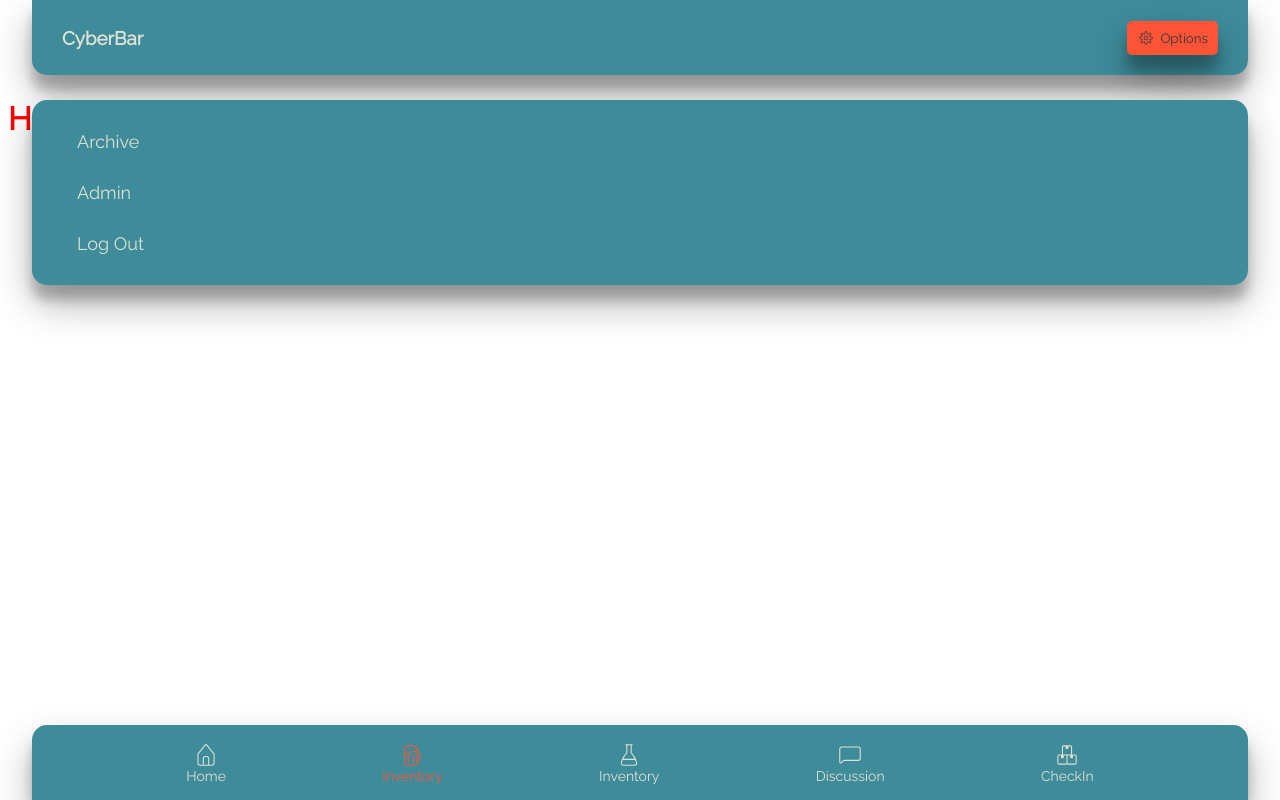
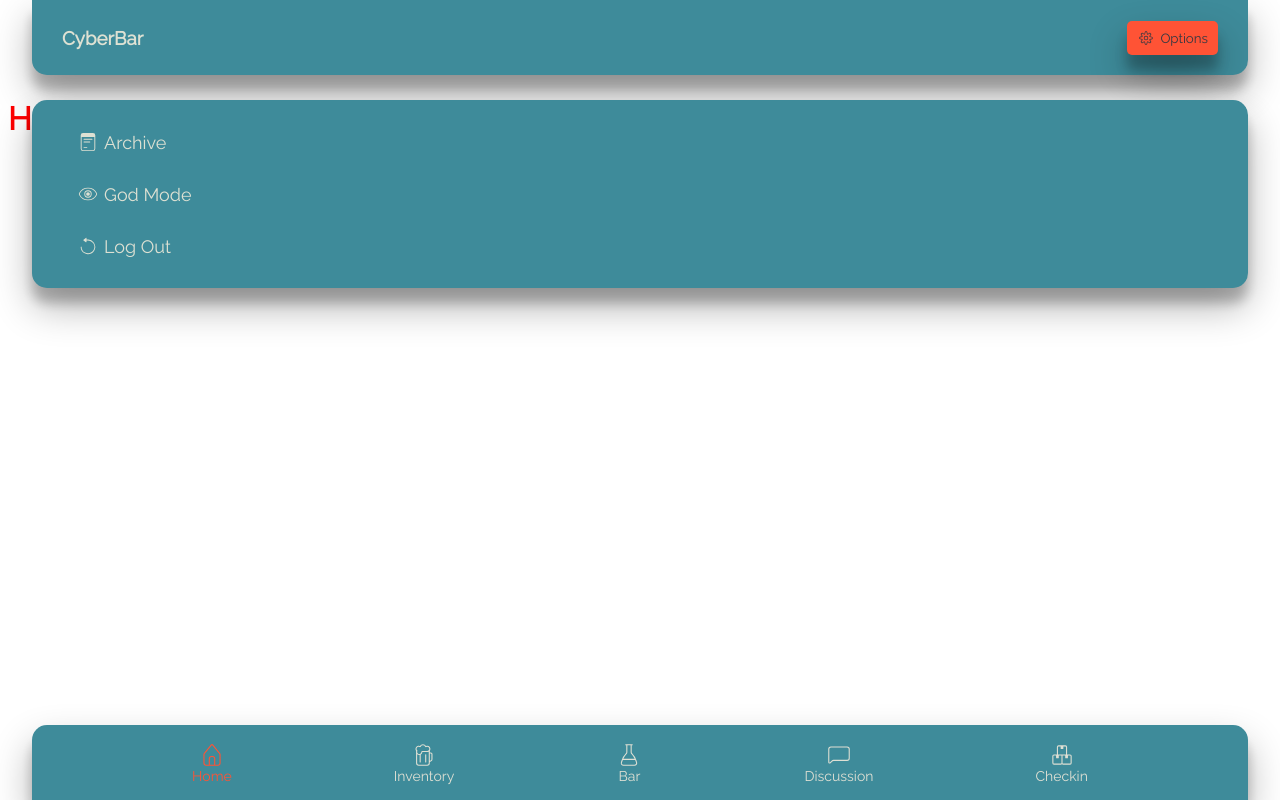
Before and after one commit to FilipDimi/cyber-bar, a React (Create React App) app: page / in a window 1280 px wide. Both pictures are taken after a click on the button "Options". Built offline with nearby package versions, Linux system fonts and the light colour scheme.

Commit message:
Navbar active link is working

```diff
--- a/src/App.js
+++ b/src/App.js
@@ -12,20 +12,20 @@ import CheckInScreen from "./screens/CheckInScreen";
 import Header from "./components/UI/Header";
 
 function App() {
-  const [activePage, setActivePage] = useState("Home");
+  const [activePage, setActivePage] = useState("");
 
   return (
     <Router>
       <Header />
       <Routes>
-        <Route path="/" element={<Homepage />} />
-        <Route path="inventory/" element={<InventoryScreen />} />
-        <Route path="bar/" element={<MenuScreen />} />
-        <Route path="discussion" element={<DiscussionScreen />} />
-        <Route path="checkin/" element={<CheckInScreen />} />
+        <Route path="/" element={<Homepage setCurPage={setActivePage} />} />
+        <Route path="inventory/" element={<InventoryScreen setCurPage={setActivePage} />} />
+        <Route path="bar/" element={<MenuScreen setCurPage={setActivePage} />} />
+        <Route path="discussion" element={<DiscussionScreen setCurPage={setActivePage} />} />
+        <Route path="checkin/" element={<CheckInScreen setCurPage={setActivePage} />} />
         <Route path="*" element={<ErrorPage />} />
       </Routes>
-      <Footer />
+      <Footer actPage={activePage} />
     </Router>
   );
 }
--- a/src/components/BigContainers/Footer.js
+++ b/src/components/BigContainers/Footer.js
@@ -1,12 +1,11 @@
 import React from "react";
 
 import styles from "./Footer.module.css";
-import { colors } from "../../common/companySpecific";
 import NavBar from "../UI/NavBar";
 
-const Footer = () => {
+const Footer = (props) => {
   return (
-    <NavBar />
+    <NavBar activePage={props.actPage} />
   );
 };
 
--- a/src/components/UI/Header.js
+++ b/src/components/UI/Header.js
@@ -1,5 +1,5 @@
 import React, { useState } from "react";
-import { CiSettings } from "react-icons/ci";
+import { CiSettings, CiMemoPad, CiRead, CiUndo } from "react-icons/ci";
 import styles from "./Header.module.css";
 
 const Header = () => {
@@ -32,9 +32,9 @@ const Header = () => {
         <div className={styles.optionsContainer}>
           <div className={styles.optionsListContainer}>
             <ul style={{ listStyleType: "none" }}>
-              <li className={styles.liStyle}>Archive</li>
-              <li className={styles.liStyle}>Admin</li>
-              <li className={styles.liStyle}>Log Out</li>
+              <li className={styles.liStyle}><CiMemoPad size={22} style={{ marginRight: 5 }} /> Archive</li>
+              <li className={styles.liStyle}><CiRead size={22} style={{ marginRight: 5 }} /> God Mode</li>
+              <li className={styles.liStyle}><CiUndo size={22} style={{ marginRight: 5 }} /> Log Out</li>
             </ul>
           </div>
         </div>
--- a/src/components/UI/Header.module.css
+++ b/src/components/UI/Header.module.css
@@ -74,6 +74,8 @@ h3 {
   padding: 15px 0px;
   margin-right: 25px;
   padding-left: 5px;
+  display: flex;
+  align-items: center;
 }
 
 .liStyle:hover {
--- a/src/components/UI/NavBar.js
+++ b/src/components/UI/NavBar.js
@@ -9,46 +9,75 @@ import {
 } from "react-icons/ci";
 import styles from "./NavBar.module.css";
 
-const NavBar = () => {
+const CustomNavLink = (props) => {
+  return (
+    <Link to={props.link} className={styles.linkContainer}>
+      {props.activeLink === props.compareLink ? (
+        <div className={styles.navBarTabVContainer}>
+          {props.activeIcon}
+          <span style={{ color: "#FF5335", fontSize: 14 }}>{props.name}</span>
+        </div>
+      ) : (
+        <div className={styles.navBarTabVContainer}>
+          {props.inactiveIcon}
+          <span style={{ color: "#DFE0D4", fontSize: 14 }}>{props.name}</span>
+        </div>
+      )}
+    </Link>
+  );
+};
+
+const NavBar = (props) => {
+  console.log(props.activePage);
   return (
     <>
       <div className={styles.navBarContainer}>
         <div className={styles.mainHContainer}>
           {/* Home */}
-          <Link to="/" className={styles.linkContainer}>
-            <div className={styles.navBarTabVContainer}>
-              <CiHome size={26} color="#DFE0D4" />
-              <span style={{ color: "#DFE0D4", fontSize: 14 }}>Home</span>
-            </div>
-          </Link>
+          <CustomNavLink
+            link="/"
+            compareLink="/"
+            name="Home"
+            activeLink={props.activePage}
+            activeIcon={<CiHome size={26} color="#FF5335" />}
+            inactiveIcon={<CiHome size={26} color="#DFE0D4" />}
+          />
           {/* Inventory */}
-          <Link to="inventory/" className={styles.linkContainer}>
-            <div className={styles.navBarTabVContainer}>
-              <CiBeerMugFull size={26} color="#FF5335" />
-              <span style={{ color: "#FF5335", fontSize: 14 }}>Inventory</span>
-            </div>
-          </Link>
+          <CustomNavLink
+            link="inventory/"
+            compareLink="/inventory/"
+            name="Inventory"
+            activeLink={props.activePage}
+            activeIcon={<CiBeerMugFull size={26} color="#FF5335" />}
+            inactiveIcon={<CiBeerMugFull size={26} color="#DFE0D4" />}
+          />
           {/* Bar */}
-          <Link to="bar/" className={styles.linkContainer}>
-            <div className={styles.navBarTabVContainer}>
-              <CiBeaker1 size={26} color="#DFE0D4" />
-              <span style={{ color: "#DFE0D4", fontSize: 14 }}>Inventory</span>
-            </div>
-          </Link>
+          <CustomNavLink
+            link="bar/"
+            compareLink="/bar/"
+            name="Bar"
+            activeLink={props.activePage}
+            activeIcon={<CiBeaker1 size={26} color="#FF5335" />}
+            inactiveIcon={<CiBeaker1 size={26} color="#DFE0D4" />}
+          />
           {/* CheckIn */}
-          <Link to="discussion/" className={styles.linkContainer}>
-            <div className={styles.navBarTabVContainer}>
-              <CiChat1 size={26} color="#DFE0D4" />
-              <span style={{ color: "#DFE0D4", fontSize: 14 }}>Discussion</span>
-            </div>
-          </Link>
+          <CustomNavLink
+            link="discussion/"
+            compareLink="/discussion/"
+            name="Discussion"
+            activeLink={props.activePage}
+            activeIcon={<CiChat1 size={26} color="#FF5335" />}
+            inactiveIcon={<CiChat1 size={26} color="#DFE0D4" />}
+          />
           {/* Bar */}
-          <Link to="checkin/" className={styles.linkContainer}>
-            <div className={styles.navBarTabVContainer}>
-              <CiBoxes size={26} color="#DFE0D4" />
-              <span style={{ color: "#DFE0D4", fontSize: 14 }}>CheckIn</span>
-            </div>
-          </Link>
+          <CustomNavLink
+            link="checkin/"
+            compareLink="/checkin/"
+            name="Checkin"
+            activeLink={props.activePage}
+            activeIcon={<CiBoxes size={26} color="#FF5335" />}
+            inactiveIcon={<CiBoxes size={26} color="#DFE0D4" />}
+          />
         </div>
       </div>
     </>
--- a/src/screens/CheckInScreen.js
+++ b/src/screens/CheckInScreen.js
@@ -1,12 +1,20 @@
-import React from 'react'
-import styles from './CheckInScreen.module.css'
+import React, { useRef, useEffect } from "react";
+import { useLocation } from "react-router-dom";
+import styles from "./CheckInScreen.module.css";
 
-const CheckInScreen = () => {
+const CheckInScreen = (props) => {
+  const firstRender = useRef(true);
+  const location = useLocation();
+
+  useEffect(() => {
+    props.setCurPage(String(location.pathname));
+    firstRender.current = false;
+  }, [location.pathname]);
   return (
     <div>
       <h1>CheckIn</h1>
     </div>
-  )
-}
+  );
+};
 
-export default CheckInScreen
+export default CheckInScreen;
--- a/src/screens/DiscussionScreen.js
+++ b/src/screens/DiscussionScreen.js
@@ -1,12 +1,20 @@
-import React from 'react'
-import styles from './DiscussionScreen.module.css'
+import React, { useRef, useEffect } from "react";
+import { useLocation } from "react-router-dom";
+import styles from "./DiscussionScreen.module.css";
 
-const DiscussionScreen = () => {
+const DiscussionScreen = (props) => {
+  const firstRender = useRef(true);
+  const location = useLocation();
+
+  useEffect(() => {
+    props.setCurPage(String(location.pathname));
+    firstRender.current = false;
+  }, [location.pathname]);
   return (
     <div>
       <h1>Discussion</h1>
     </div>
-  )
-}
+  );
+};
 
-export default DiscussionScreen
+export default DiscussionScreen;
--- a/src/screens/Homepage.js
+++ b/src/screens/Homepage.js
@@ -1,10 +1,19 @@
-import React from "react";
+import React, { useRef, useEffect } from "react";
+import { useLocation } from "react-router-dom";
 
+const Homepage = (props) => {
+  const firstRender = useRef(true);
+  const location = useLocation();
+  console.log("HOME", String(location.pathname))
 
-const Homepage = () => {
+  useEffect(() => {
+    props.setCurPage(String(location.pathname));
+    firstRender.current = false;
+  }, [location.pathname]);
+
   return (
     <React.Fragment>
-      <h1 style={{marginTop: 100}}>Home</h1>
+      <h1 style={{ marginTop: 100 }}>Home</h1>
     </React.Fragment>
   );
 };
--- a/src/screens/InventoryScreen.js
+++ b/src/screens/InventoryScreen.js
@@ -1,12 +1,20 @@
-import React from 'react'
-import styles from './InventoryScreen.module.css'
+import React, { useRef, useEffect } from "react";
+import { useLocation } from "react-router-dom";
+import styles from "./InventoryScreen.module.css";
 
-const InventoryScreen = () => {
+const InventoryScreen = (props) => {
+  const firstRender = useRef(true);
+  const location = useLocation();
+
+  useEffect(() => {
+    props.setCurPage(String(location.pathname));
+    firstRender.current = false;
+  }, [location.pathname]);
   return (
     <div>
       <h1>Inventory</h1>
     </div>
-  )
-}
+  );
+};
 
-export default InventoryScreen
+export default InventoryScreen;
--- a/src/screens/MenuScreen.js
+++ b/src/screens/MenuScreen.js
@@ -1,12 +1,20 @@
-import React from 'react'
-import styles from './MenuScreen.module.css'
+import React, { useRef, useEffect } from "react";
+import { useLocation } from "react-router-dom";
+import styles from "./MenuScreen.module.css";
 
-const MenuScreen = () => {
+const MenuScreen = (props) => {
+  const firstRender = useRef(true);
+  const location = useLocation();
+
+  useEffect(() => {
+    props.setCurPage(String(location.pathname));
+    firstRender.current = false;
+  }, [location.pathname]);
   return (
     <div>
       <h1>Menu</h1>
     </div>
-  )
-}
+  );
+};
 
-export default MenuScreen
+export default MenuScreen;
```
